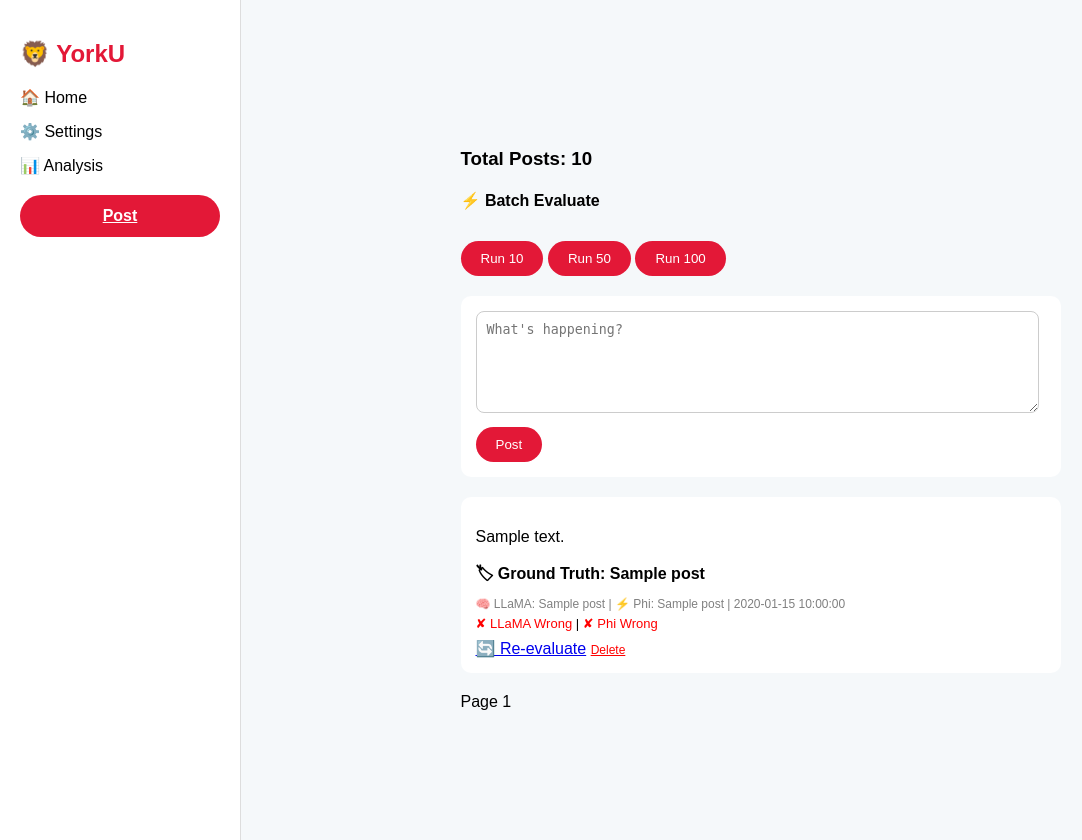
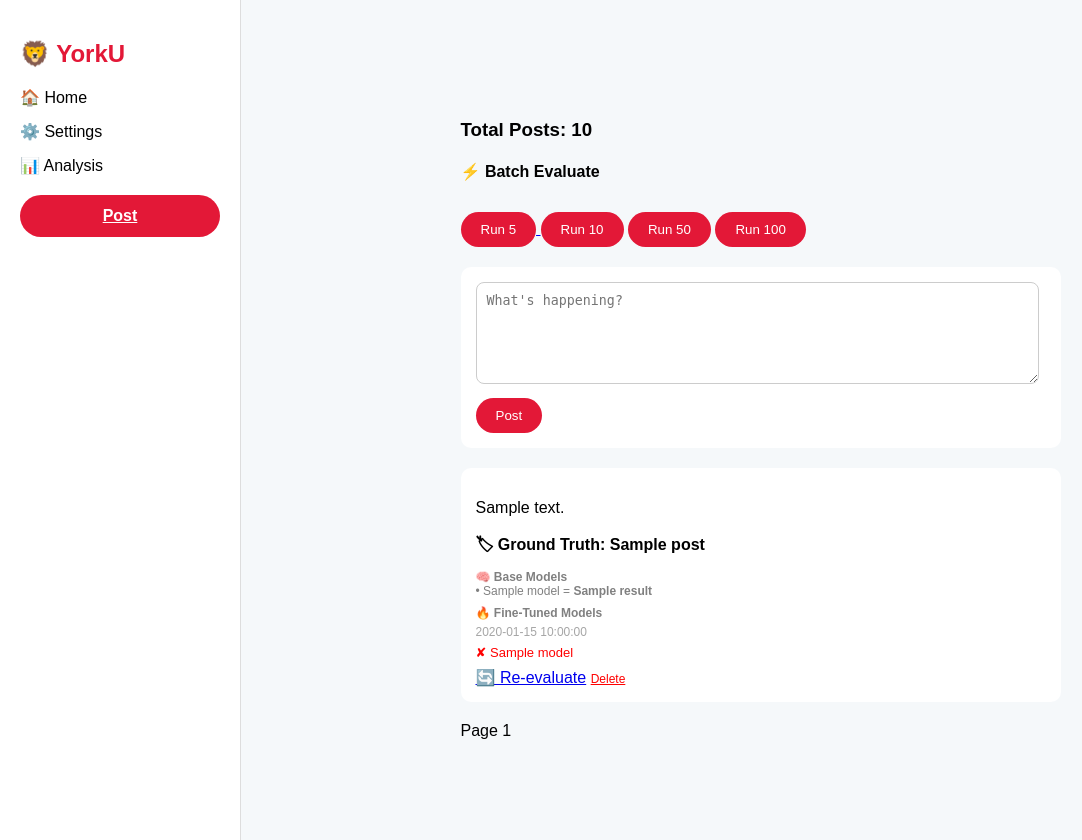
Before and after one commit to erictracc/ITEC6240M-Final-Project, a Flask app: template pages/templates/home.html in a window 1280 px wide. Shown: the whole page, without its empty margins (0-1082 px from the left). Run offline with Flask 3, Linux system fonts and the light colour scheme; the template is opened without the code that fills it: most values are stand-ins (such as "Sample title", 1, 10 or a date in 2020).

Commit message:
Enhance analysis and home templates: update data structure for models and accuracy, add dynamic model sections, and improve UI for batch evaluation and model outputs

```diff
--- a/pages/templates/home.html
+++ b/pages/templates/home.html
@@ -9,7 +9,9 @@
 
 <div style="margin-bottom: 20px;">
     <h4>⚡ Batch Evaluate</h4>
-
+    <a href="/evaluate_batch?size=5" onclick="this.innerText='Running...';">
+        <button>Run 5</button>
+    </a>
     <a href="/evaluate_batch?size=10"><button>Run 10</button></a>
     <a href="/evaluate_batch?size=50"><button>Run 50</button></a>
     <a href="/evaluate_batch?size=100"><button>Run 100</button></a>
@@ -30,65 +32,101 @@
 
     <p>{{ post.content }}</p>
 
-    <!-- GROUND TRUTH SECTION -->
+    <!-- GROUND TRUTH -->
     <div style="margin: 8px 0;">
-
         {% if post.true_label %}
             <span style="font-weight:bold;">
                 🏷 Ground Truth: {{ post.true_label }}
             </span>
-
         {% else %}
-            <!-- ONLY allow labeling for user posts -->
             {% if post.source == "user" %}
                 <form method="POST" action="/set_label/{{ post._id }}" style="display:inline;">
                     <select name="label" required>
                         <option value="">Set label...</option>
-                        <option value="hate_speech">hate peech</option>
-                        <option value="offensive">offensive language</option>
+                        <option value="hate speech">hate speech</option>
+                        <option value="offensive language">offensive language</option>
                         <option value="neither">neither</option>
                     </select>
                     <button type="submit">Save</button>
                 </form>
             {% endif %}
         {% endif %}
+    </div>
+
+    <!-- 🔥 MODEL OUTPUT -->
+    <div class="meta" style="margin-top:10px;">
+
+        {% if post.model_results %}
+
+            <!-- BASE MODELS -->
+            <div style="margin-bottom:8px;">
+                <b>🧠 Base Models</b><br>
+
+                {% for model, result in post.model_results.items() %}
+                    {% if "-ft" not in model %}
+
+                        {% set raw = result.label if result.label else result.get("sentiment") %}
+                        {% set label = raw if raw else "N/A" %}
+                        {% set name = model.split(":")[0] %}
+
+                        <div>• {{ name }} = <b>{{ label }}</b></div>
+
+                    {% endif %}
+                {% endfor %}
+            </div>
+
+            <!-- FINETUNED MODELS -->
+            <div>
+                <b>🔥 Fine-Tuned Models</b><br>
+
+                {% for model, result in post.model_results.items() %}
+                    {% if "-ft" in model %}
+
+                        {% set raw = result.label if result.label else result.get("sentiment") %}
+                        {% set label = raw if raw else "N/A" %}
+
+                        <div>• {{ model }} = <b>{{ label }}</b></div>
+
+                    {% endif %}
+                {% endfor %}
+            </div>
+
+        {% else %}
+            <span>⚠️ Not evaluated</span>
+        {% endif %}
+
+        <div style="margin-top:5px; font-size:12px; opacity:0.7;">
+            {{ post.timestamp }}
+        </div>
 
     </div>
 
-    <!-- MODEL OUTPUT -->
-    <div class="meta">
-        🧠 LLaMA: {{ post.llama_label }} |
-        ⚡ Phi: {{ post.phi_label }} |
-        {{ post.timestamp }}
-    </div>
+    <!-- ✅ CORRECTNESS -->
+    {% if post.true_label and post.model_results %}
+        <div style="font-size: 13px; margin-top: 6px;">
 
-    <!-- correctness indicator -->
-    {% if post.true_label %}
-        <div style="font-size: 13px; margin-top: 5px;">
-            {% if post.llama_label == post.true_label %}
-                <span style="color:green;">✔ LLaMA Correct</span>
-            {% else %}
-                <span style="color:red;">✘ LLaMA Wrong</span>
-            {% endif %}
+            {% for model, result in post.model_results.items() %}
 
-            |
+                {% set raw = result.label if result.label else result.get("sentiment") %}
+                {% set pred = raw if raw else "unknown" %}
+                {% set name = model.split(":")[0] %}
 
-            {% if post.phi_label == post.true_label %}
-                <span style="color:green;">✔ Phi Correct</span>
-            {% else %}
-                <span style="color:red;">✘ Phi Wrong</span>
-            {% endif %}
+                {% if pred == post.true_label %}
+                    <span style="color:green;">✔ {{ name }}</span>
+                {% else %}
+                    <span style="color:red;">✘ {{ name }}</span>
+                {% endif %}
+
+                {% if not loop.last %} | {% endif %}
+
+            {% endfor %}
+
         </div>
     {% endif %}
 
     <!-- ACTIONS -->
     <div style="margin-top: 8px;">
-        {% if post.llama_label == "not_evaluated" %}
-            <a href="/reevaluate/{{ post._id }}">⚡ Evaluate</a>
-        {% else %}
-            <a href="/reevaluate/{{ post._id }}">🔄 Re-evaluate</a>
-        {% endif %}
-
+        <a href="/reevaluate/{{ post._id }}">🔄 Re-evaluate</a>
         <a href="/delete/{{ post._id }}" class="delete">Delete</a>
     </div>
 
```
Also changed, not shown: pages/templates/analysis.html (+74 -84 lines).
